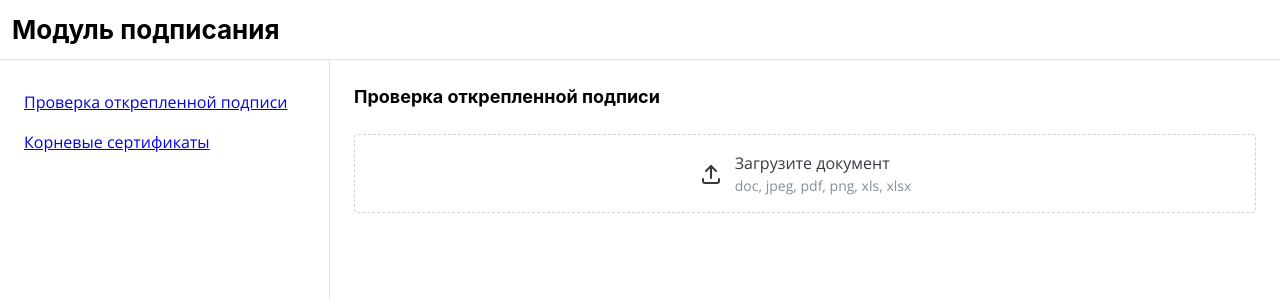
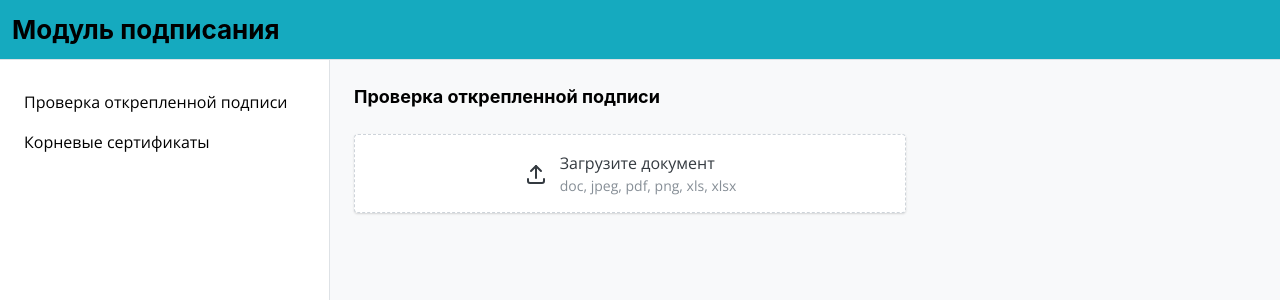
Before and after one commit to ialiev685/signing_module, a React (Vite) app in the folder web_module/: page /verificationSignature in a window 1280 px wide. Shown: the top 300 px of the page. Built offline with nearby package versions, Linux system fonts and the light colour scheme.

Commit message:
стилизовал кнопки навигации и карточек

```diff
--- a/web_module/src/components/layout/index.tsx
+++ b/web_module/src/components/layout/index.tsx
@@ -1,12 +1,14 @@
-import { AppShell, List, Title, Container } from "@mantine/core";
+import { AppShell, List, Title, useMantineTheme, Box } from "@mantine/core";
 import { Outlet } from "react-router-dom";
 import { navItems } from "./config";
 import { Link } from "react-router-dom";
 
 export const Layout = () => {
+  const { colors } = useMantineTheme();
+
   return (
     <AppShell header={{ height: 60 }}>
-      <AppShell.Header p={12}>
+      <AppShell.Header p={12} bg="cyan">
         <Title order={2}>Модуль подписания</Title>
       </AppShell.Header>
 
@@ -14,16 +16,24 @@ export const Layout = () => {
         <List spacing="xs" icon={<></>}>
           {navItems.map(({ title, link }) => (
             <List.Item key={title}>
-              <Link to={link}>{title}</Link>
+              <Link
+                style={{
+                  textDecoration: "none",
+                  color: "inherit",
+                }}
+                to={link}
+              >
+                {title}
+              </Link>
             </List.Item>
           ))}
         </List>
       </AppShell.Navbar>
 
-      <AppShell.Main pl={330}>
-        <Container p={24} mx={0}>
+      <AppShell.Main pl={330} bg={colors.gray[0]}>
+        <Box p={24} w={600}>
           <Outlet />
-        </Container>
+        </Box>
       </AppShell.Main>
     </AppShell>
   );
--- a/web_module/src/components/upload-file/index.tsx
+++ b/web_module/src/components/upload-file/index.tsx
@@ -29,7 +29,7 @@ export const UploadFile = ({
   onChange,
   files,
 }: UploadFileProps) => {
-  const { colors } = useMantineTheme();
+  const { colors, shadows } = useMantineTheme();
 
   return files?.length ? (
     files.map((file) => (
@@ -40,6 +40,7 @@ export const UploadFile = ({
       multiple={false}
       accept={accept?.map((expansion) => fileExpansion[expansion])}
       onDrop={onChange}
+      style={{ boxShadow: shadows.xs }}
     >
       <Flex gap={12} align="center" justify="center">
         <IconUpload color={colors.gray[8]} />
```
